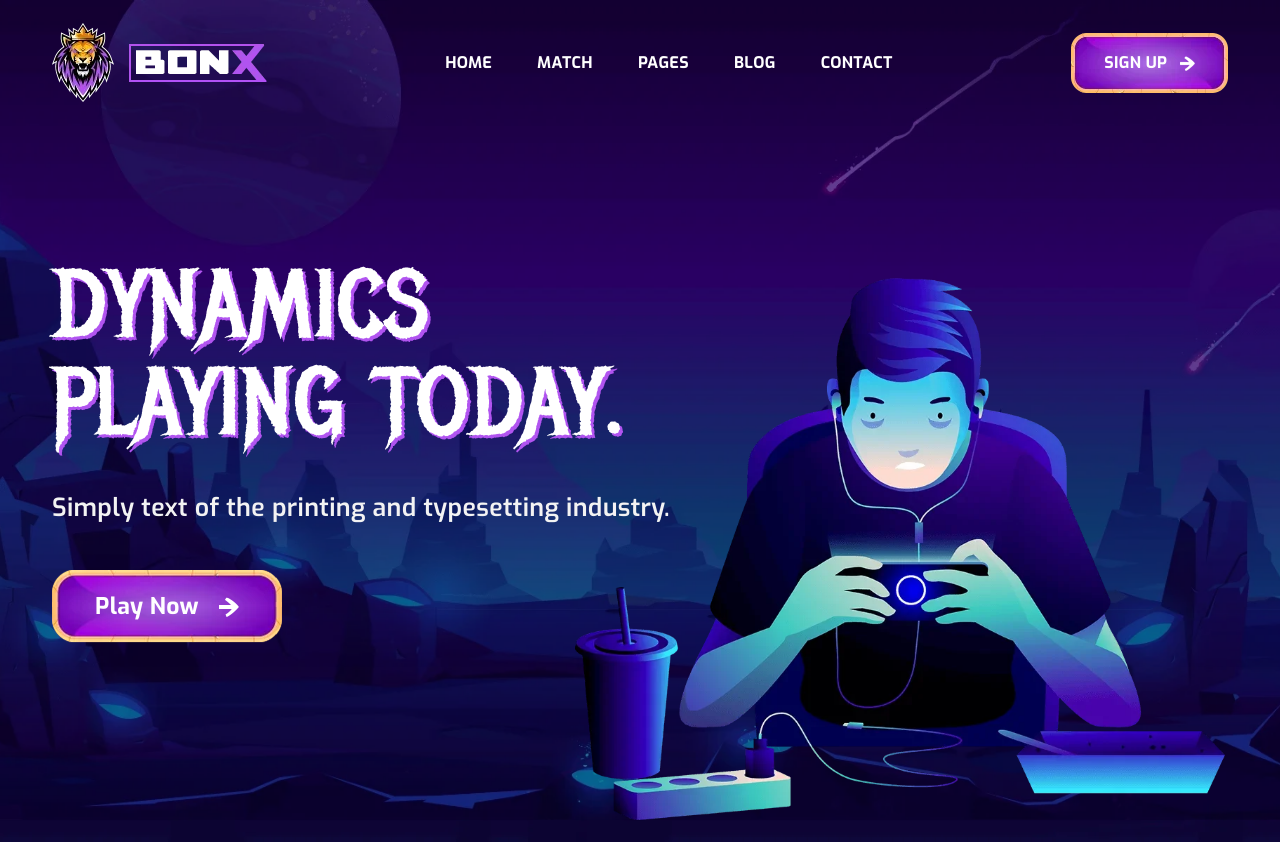
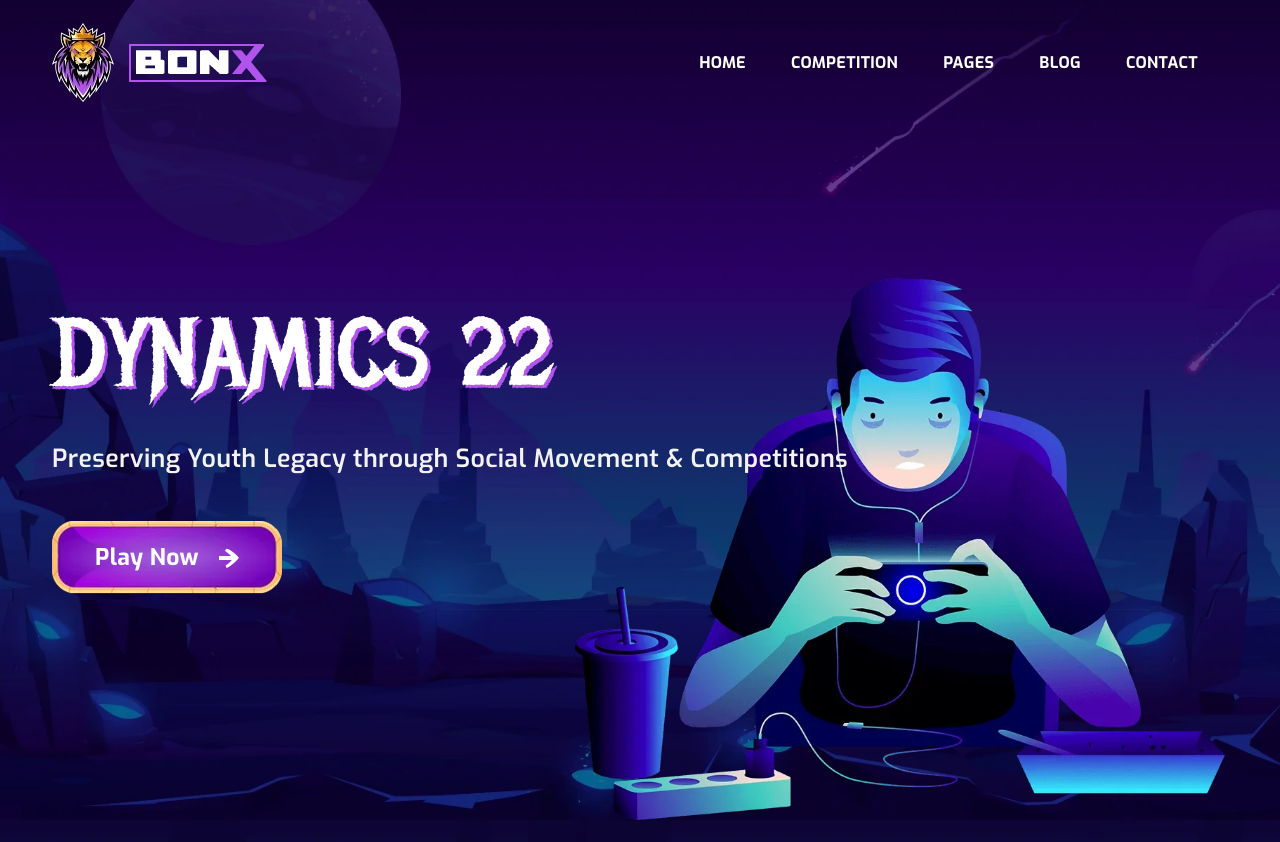
Before and after one commit to miftahr149/dynamics, a CodeIgniter 4 app: template app/Views/Home/ViewIndex.php in a window 1280 px wide. Shown: the top 842 px of the page. Run offline with PHP 8.4 and a stand-in for CodeIgniter, Linux system fonts and the light colour scheme; the template is opened without the code that fills it, so the values that code supplies are empty; some libraries are stand-ins or nearby versions.

Commit message:
Update ViewIndex.php

```diff
--- a/app/Views/Home/ViewIndex.php
+++ b/app/Views/Home/ViewIndex.php
@@ -39,12 +39,13 @@
                         <div class="header_logo">
                             <a class="sticky_none" href="index-2.html"><img aria-label="logo" width="215" height="79" src="<?= BASE_URL ?>assets/img/logo/logo.webp" alt=""></a>
                         </div>
+
                         <!--main menu start-->
                         <div class="main_menu d-none d-lg-block">
                             <nav>
                                 <ul class="d-flex">
                                     <li><a href="index-2.html">Home</a></li>
-                                    <li><a href="match.html">Match</a>
+                                    <li><a href="match.html">Competition</a>
                                         <ul class="sub_menu">
                                             <li><a href="match.html">Match Page</a></li>
                                             <li><a href="match-details.html">Match Details</a></li>
@@ -81,6 +82,8 @@
                             </nav>
                         </div>
                         <!--main menu end-->
+
+                        <!-- Not Used (Farrel)
                         <div class="header_right_sidebar d-flex align-items-center">
                             <div class="sing_up_btn">
                                 <a class="btn btn-link" href="registration.html">SIGN UP <img width="15" height="15" src="<?= BASE_URL ?>assets/img/icon/arrrow-icon2.webp" alt=""> </a>
@@ -88,6 +91,7 @@
                             <div class="canvas_open">
                                 <button type="button" data-bs-toggle="offcanvas" data-bs-target="#offcanvasMenu"><i class="icofont-navigation-menu"></i></button>
                             </div>
+                                    -->
                         </div>
                     </div>
                 </div>
@@ -155,9 +159,8 @@
                     <div class="row align-items-center">
                         <div class="col-12">
                             <div class="hero_content">
-                                <h1 class="wow fadeInUp" data-wow-delay="0.1s" data-wow-duration="1.1s">DYNAMICS <br>
-                                    Playing Today.</h1>
-                                <p class="wow fadeInUp" data-wow-delay="0.2s" data-wow-duration="1.2s">Simply text of the printing and typesetting industry.</p>
+                                <h1 class="wow fadeInUp" data-wow-delay="0.1s" data-wow-duration="1.1s">DYNAMICS 22</h1>
+                                <p class="wow fadeInUp" data-wow-delay="0.2s" data-wow-duration="1.2s">Preserving Youth Legacy through Social Movement & Competitions</p>
                                 <a class="btn btn-link wow fadeInUp" data-wow-delay="0.3s" data-wow-duration="1.3s" href="all-game.html">Play Now <img width="20" height="20" src="<?= BASE_URL ?>assets/img/icon/arrrow-icon.webp" alt=""> </a>
                             </div>
                         </div>
```
